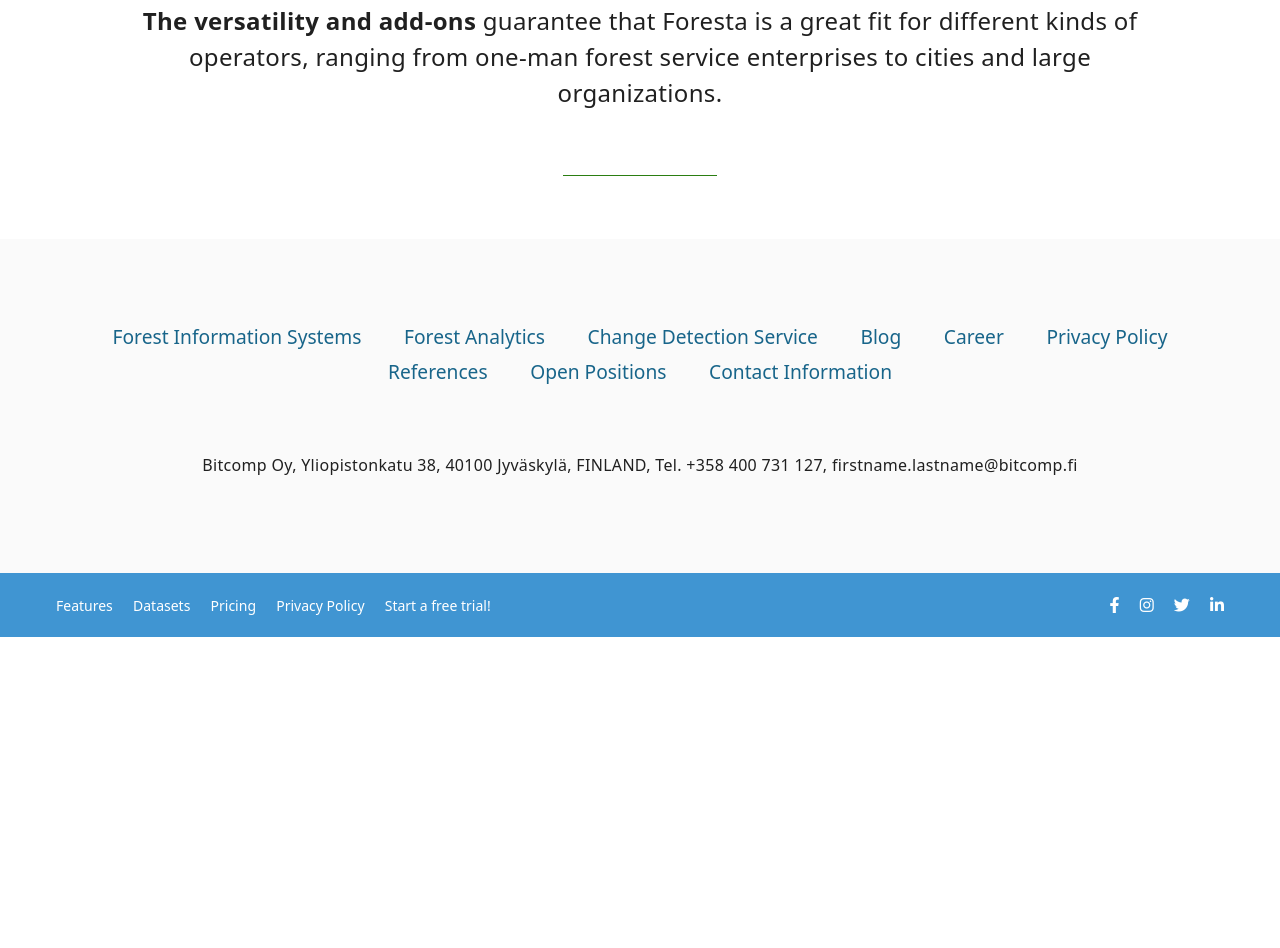
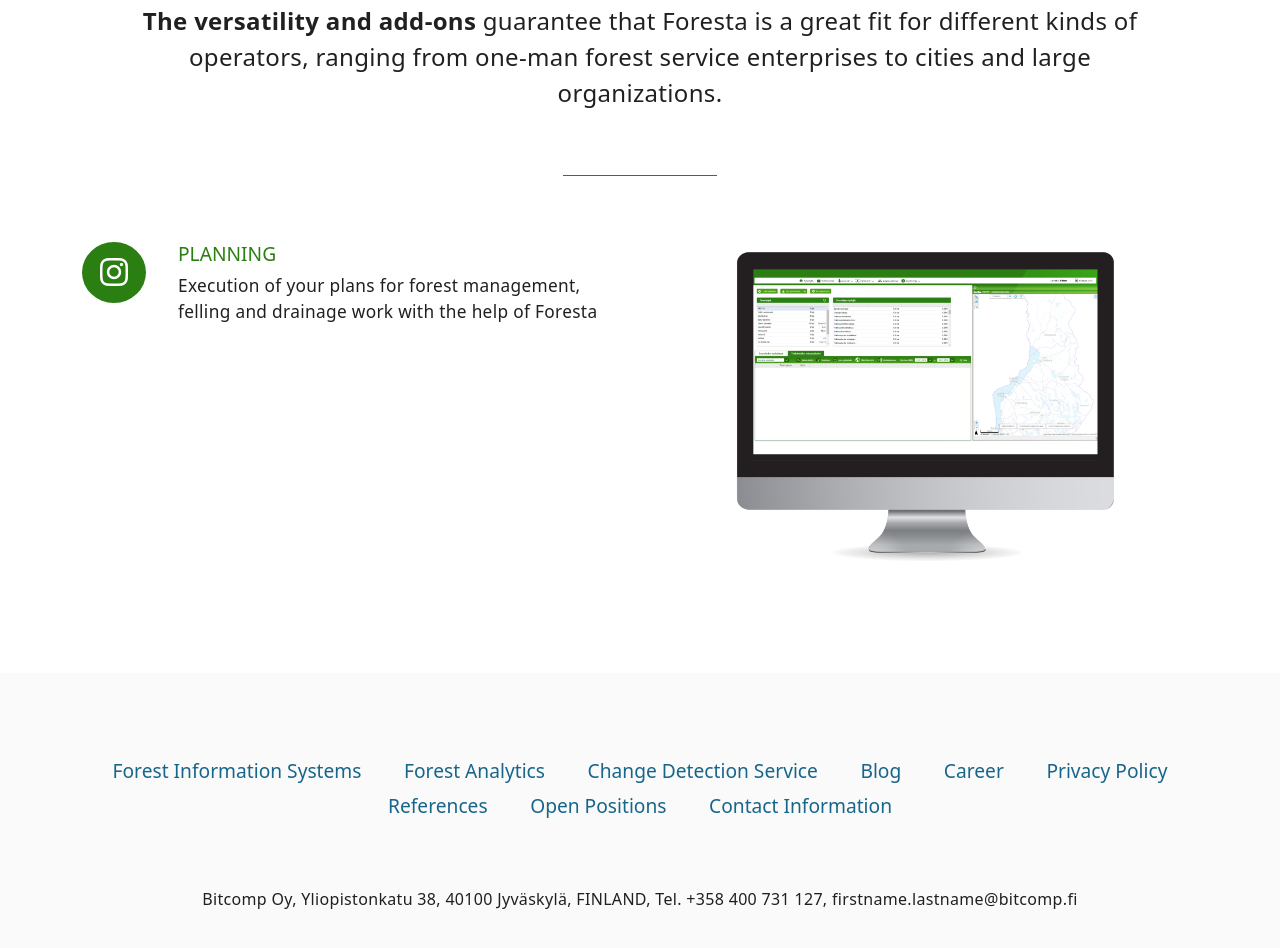
Before and after one commit to sgokbi/bitcomp, a plain HTML site: page foresta.html in a window 1280 px wide. Shown: the part 1104-2052 px from the top of the page. Before the commit the page ends 1741 px from the top, so only its background shows below. Drawn offline with nearby package versions, Linux system fonts and the light colour scheme.

Commit message:
smart mangement categories of foresta

```diff
--- a/css/style.css
+++ b/css/style.css
@@ -585,3 +585,31 @@
 .management-introduction-div p strong {
   font-weight: 600;
 }
+
+/* <!-- ======= management categories ======== --> */
+.category-icon {
+  background-color: var(--green-color);
+  width: 3.8rem;
+  height: 3.8rem;
+  border-radius: 50%;
+  display: flex;
+  justify-content: center;
+  align-items: center;
+  padding: 0 2rem;
+}
+
+.category-icon i {
+  font-size: 2rem;
+  color: var(--text-white);
+}
+
+.category-details {
+  margin-left: 2rem;
+}
+
+.category-details h6 {
+  text-transform: uppercase;
+  color: var(--green-color);
+  font-size: 1.2rem;
+  font-weight: 500;
+}
--- a/foresta.html
+++ b/foresta.html
@@ -174,6 +174,36 @@
           </p>
           <div class="underline"></div>
         </div>
+        <!-- ======= management categories ======== -->
+        <div class="pt-5 management-categories section-space-separate">
+          <div class="container">
+            <div class="row">
+              <div class="col-lg-6 categories">
+                <div class="d-flex category">
+                  <div class="category-icon">
+                    <i class="fab fa-instagram"></i>
+                  </div>
+                  <div class="category-details">
+                    <h6>Planning</h6>
+                    <p>
+                      Execution of your plans for forest management, felling and
+                      drainage work with the help of Foresta
+                    </p>
+                  </div>
+                </div>
+              </div>
+              <div class="col-lg-6">
+                <div class="category-monitor-img d-flex justify-content-center">
+                  <img
+                    class="img-fluid w-75"
+                    src="images/foresta/monitor.png"
+                    alt=""
+                  />
+                </div>
+              </div>
+            </div>
+          </div>
+        </div>
       </section>
     </main>
 
```
